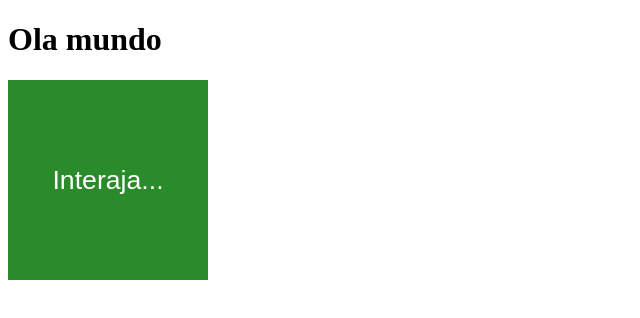
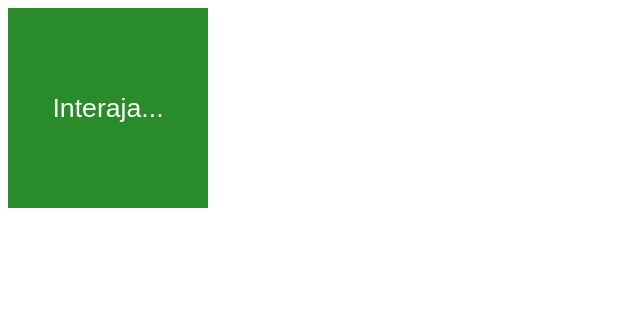
Before and after one commit to leonardodecastro-programmer/javascript, a plain HTML site: page aula10/ex006.html in a window 1280 px wide. Shown: the whole page, without its empty margins (0-640 px from the left). Drawn offline with Linux system fonts and the light colour scheme.

Commit message:
atualization

```diff
--- a/aula10/ex006.html
+++ b/aula10/ex006.html
@@ -17,7 +17,6 @@
     </style>
 </head>
 <body>
-    <h1>Ola mundo</h1>
     <div id="area">
         Interaja...
     </div>
```
